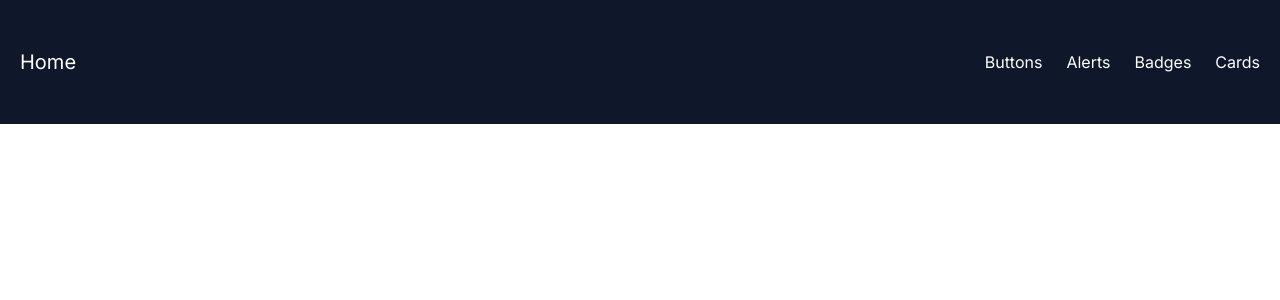
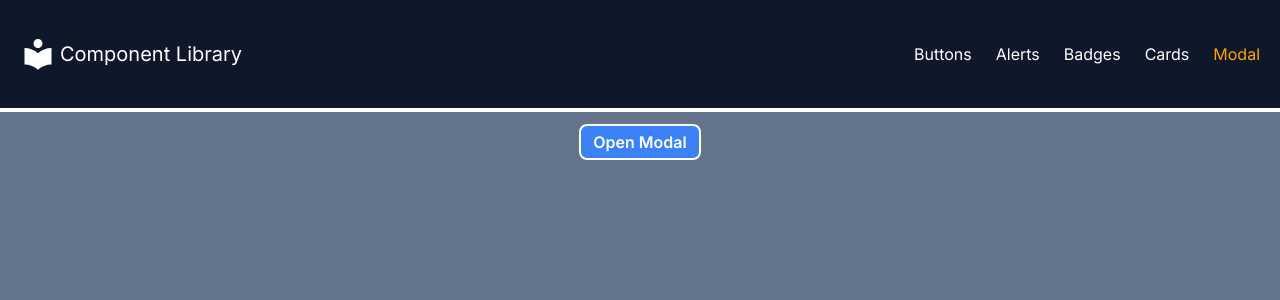
Before and after one commit to nawrazaltai/React-component-library, a React (Vite) app: page /modalpage in a window 1280 px wide. Shown: the top 300 px of the page. Built offline with nearby package versions, Linux system fonts and the light colour scheme.

Commit message:
Modal with cildren implemented and some minor design changes

```diff
--- a/src/AlertsPage.jsx
+++ b/src/AlertsPage.jsx
@@ -47,7 +47,7 @@ export default function AlertsPage() {
   }
 
   return (
-    <div className="flex border-b-2 border-b-white items-top justify-center bg-slate-500 h-screen w-screen">
+    <div className="flex border-b-2 border-b-white items-top justify-center bg-slate-500 h-screen w-full">
       {alerts.map((alert) => {
         return <Alerts key={alert.id} {...alert} onDismiss={handleDismiss} />;
       })}
--- a/src/App.jsx
+++ b/src/App.jsx
@@ -4,25 +4,30 @@ import AlertsPage from "./AlertsPage";
 import BadgesPage from "./BadgesPage";
 import CardsPage from "./CardsPage";
 import Home from "./Home";
-import { Outlet, Route, Routes, Link, NavLink } from "react-router-dom";
+import { Outlet, Route, Routes, NavLink } from "react-router-dom";
+import ModalPage from "./ModalPage";
+import { MdLocalLibrary } from "react-icons/md";
 
 function App() {
-  const activeStyle = { textDecoration: "underline", color: "orange" };
+  const activeStyle = { color: "orange" };
 
   return (
-    <>
-      <nav className="flex w-screen h-32 border-b-4 items-center px-5 text-white justify-between border-white  bg-slate-900">
+    <div className="h-full">
+      <nav className="flex w-full h-28 border-b-4 items-center px-5 text-white justify-between border-white  bg-slate-900">
         <h1 className="text-xl">
           <NavLink
+            className={"flex items-center gap-1 hover:text-orange-300"}
             style={({ isActive }) => (isActive ? activeStyle : undefined)}
             to={"/"}
           >
-            Home
+            <MdLocalLibrary className="text-4xl" />
+            Component Library
           </NavLink>
         </h1>
         <ul className="flex gap-6 items-center ">
           <li>
             <NavLink
+              className={"hover:text-orange-300"}
               style={({ isActive }) => (isActive ? activeStyle : undefined)}
               to={"/buttonspage"}
             >
@@ -31,6 +36,7 @@ function App() {
           </li>
           <li>
             <NavLink
+              className={"hover:text-orange-300"}
               style={({ isActive }) => (isActive ? activeStyle : undefined)}
               to={"/alertspage"}
             >
@@ -39,6 +45,7 @@ function App() {
           </li>
           <li>
             <NavLink
+              className={"hover:text-orange-300"}
               style={({ isActive }) => (isActive ? activeStyle : undefined)}
               to={"/badgespage"}
             >
@@ -47,10 +54,20 @@ function App() {
           </li>
           <li>
             <NavLink
+              className={"hover:text-orange-300"}
               style={({ isActive }) => (isActive ? activeStyle : undefined)}
               to={"/cardspage"}
             >
               Cards
+            </NavLink>
+          </li>
+          <li>
+            <NavLink
+              className={"hover:text-orange-300"}
+              style={({ isActive }) => (isActive ? activeStyle : undefined)}
+              to={"/modalpage"}
+            >
+              Modal
             </NavLink>
           </li>
         </ul>
@@ -63,8 +80,9 @@ function App() {
         <Route path="/alertspage" element={<AlertsPage />}></Route>
         <Route path="/badgespage" element={<BadgesPage />}></Route>
         <Route path="/cardspage" element={<CardsPage />}></Route>
+        <Route path="modalpage" element={<ModalPage />}></Route>
       </Routes>
-    </>
+    </div>
   );
 }
 
--- a/src/Button.jsx
+++ b/src/Button.jsx
@@ -13,7 +13,7 @@ export default function Button(props) {
         "bg-red-500 text-base px-10 py-1 text-slate-100 font-semibold rounded-full hover:bg-slate-100 hover:text-red-600  hover:border-red-600",
     },
     size: {
-      small: "text-sm p-4",
+      small: "text-sm py-2 px-4",
       base: "text-base p-5",
       large: "text-lg p-7",
     },
--- a/src/ButtonsPage.jsx
+++ b/src/ButtonsPage.jsx
@@ -30,7 +30,7 @@ export default function ButtonsPage() {
   ];
 
   return (
-    <div className="flex flex-col bg-slate-500 w-screen h-screen">
+    <div className="flex flex-col bg-slate-500 w-full h-screen">
       <div className="flex items-center justify-center h-24 gap-5 mt-4">
         {buttons.map((button) => {
           return (
--- a/src/CardsPage.jsx
+++ b/src/CardsPage.jsx
@@ -13,7 +13,7 @@ export default function CardsPage() {
   ];
 
   return (
-    <div className=" flex justify-center p-5 w-screen h-screen bg-slate-500">
+    <div className=" flex justify-center p-5 w-full h-screen bg-slate-500 overflow-hidden overscroll-contain">
       {cards.map((card) => {
         return (
           <Card
--- a/src/Home.jsx
+++ b/src/Home.jsx
@@ -1,7 +1,7 @@
 export default function Home() {
   return (
-    <div className="h-screen w-screen bg-slate-500 pt-5">
-      <h1 className=" text-center text-xl font-bold text-slate-800 text-semibold">
+    <div className="flex flex-col h-screen items-center bg-slate-500 pt-5">
+      <h1 className=" m-0 text-center text-3xl font-bold text-slate-800 text-semibold">
         React Component Library
       </h1>
     </div>
--- /dev/null
+++ b/src/Modal.jsx
@@ -0,0 +1,95 @@
+import { useState } from "react";
+import Button from "./Button";
+
+// Obligatoriska Props: show, onClose, size
+// Obligatoriska komponenter: Modal, Modal.Header, Modal.Body, Modal.Footer
+
+export default function Modal(props) {
+  const { children, show, size, openModal, id } = props;
+
+  const styles = {
+    size: {
+      default:
+        "bg-slate-800 border border-slate-100 opacity-100 absolute w-1/3 mt-5 z-10 text-white h-fit rounded-xl flex flex-col items-center justify-between",
+    },
+  };
+
+  const sizeClass = styles.size[size];
+
+  return (
+    <div className="h-screen relative flex justify-center items-start">
+      {/* <button
+        className={`border-2 p-2 z-0 mt-5 w-32 rounded-md bg-slate-800 text-white`}
+        onClick={openModal}
+      >
+        Open Modal
+      </button> */}
+      <div className="mt-3">
+        <Button
+          title={"Open Modal"}
+          color={"default"}
+          id={id}
+          onClick={openModal}
+        />
+      </div>
+
+      <div
+        className={
+          show
+            ? `hidden`
+            : "flex justify-center items-top absolute p-0 m-0 w-full h-screen bg-black bg-opacity-80"
+        }
+      >
+        <div className={sizeClass}>{children}</div>
+      </div>
+    </div>
+  );
+}
+
+function ModalHeader(props) {
+  const { onClose, title } = props;
+  return (
+    <span className="flex py-5 w-full border-b items-center border-slate-200 px-5">
+      <h1 className="mr-auto">{title}</h1>{" "}
+      <span
+        className="cursor-pointer text-sm hover:text-red-400"
+        onClick={onClose}
+      >
+        &#9587;
+      </span>
+    </span>
+  );
+}
+
+Modal.ModalHeader = ModalHeader;
+
+function ModalBody(props) {
+  const { bodyTitle, mainInfo, description } = props;
+
+  return (
+    <div className="flex flex-col px-5 pt-5 gap-3 pb-3">
+      <h2 className="text-xl pb-1 ">{bodyTitle}</h2>
+      <p className="font-light text-white text-md">{mainInfo}</p>
+      <p className="font-light text-white text-md">{description}</p>
+    </div>
+  );
+}
+
+Modal.ModalBody = ModalBody;
+
+function ModalFooter(props) {
+  const { onClose } = props;
+  return (
+    <div className="border-t border-slate-200 w-full flex justify-center pt-4 pb-3">
+      {/* <button
+        className="py-1 px-6 mb-2 rounded-sm bg-slate-200 font-semibold text-slate-800 border-2 border-slate-200"
+        onClick={onClose}
+      >
+        Ok
+      </button> */}
+      <Button onClick={onClose} title={"Ok"} color={"light"} size={"small"} />
+    </div>
+  );
+}
+
+Modal.ModalFooter = ModalFooter;
--- /dev/null
+++ b/src/ModalPage.jsx
@@ -0,0 +1,63 @@
+import Modal from "./Modal";
+import { useState } from "react";
+
+export default function ModalPage() {
+  const [show, setShow] = useState(true);
+
+  const modals = [
+    {
+      title: "Modal Header",
+      bodyTitle: "Modal Body",
+      mainInfo:
+        "Lorem ipsum dolor sit amet, consectetur adipiscing elit. Aenean dignissim imperdiet porttitor. Vivamus quis luctus justo. Morbiconsequat fringilla justo. Duis id elit commodo, iaculis nibh id, ornare odio. Sed in ipsum diam. Fusce a enim placerat, molestie sapien in, bibendum nibh. Suspendisse nec ligula molestie nibh aliquet vulputate sed sodales mi. Pellentesque auctor sollicitudin venenatis. Maecenas tortor nisi, sagittis et lacinia ac, tincidunt vitae nulla.",
+      description:
+        "Lorem ipsum dolor sit amet, consectetur adipiscing elit. Aenean dignissim imperdiet porttitor. Vivamus quis luctus justo.",
+      size: "default",
+      active: show,
+      id: 1,
+    },
+  ];
+
+  function openModal() {
+    setShow(!show);
+    console.log("openModal Called");
+  }
+
+  function onClose() {
+    setShow(!show);
+    console.log("OnClose Called");
+  }
+
+  return (
+    // <div className="bg-slate-500 h-screen">
+    //   {/* {
+    //     <Modal show={show} toggleModal={toggleModal}>
+    //       <Modal.ModalHeader onClose={onClose} />
+    //       <Modal.ModalBody />
+    //       <Modal.ModalFooter onClose={onClose} />
+    //     </Modal>
+    //   } */}
+    // </div>
+    <div className="bg-slate-500 h-screen">
+      {modals.map((modal) => {
+        return (
+          <Modal
+            key={modal.id}
+            id={modal.id}
+            size={modal.size}
+            show={show}
+            openModal={openModal}
+          >
+            <Modal.ModalHeader title={modal.title} onClose={onClose} />
+            <Modal.ModalBody
+              mainInfo={modal.mainInfo}
+              bodyTitle={modal.bodyTitle}
+              description={modal.description}
+            />
+            <Modal.ModalFooter onClose={onClose} />
+          </Modal>
+        );
+      })}
+    </div>
+  );
+}
```
